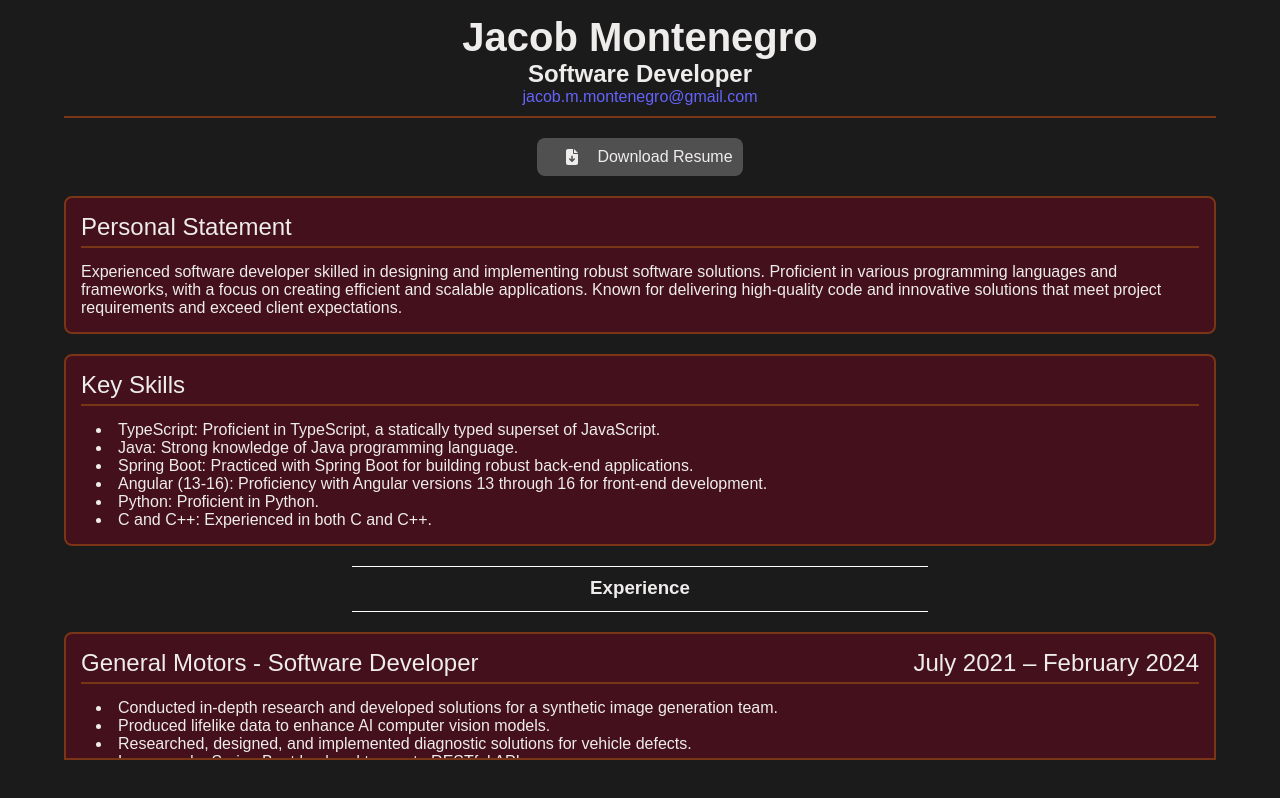
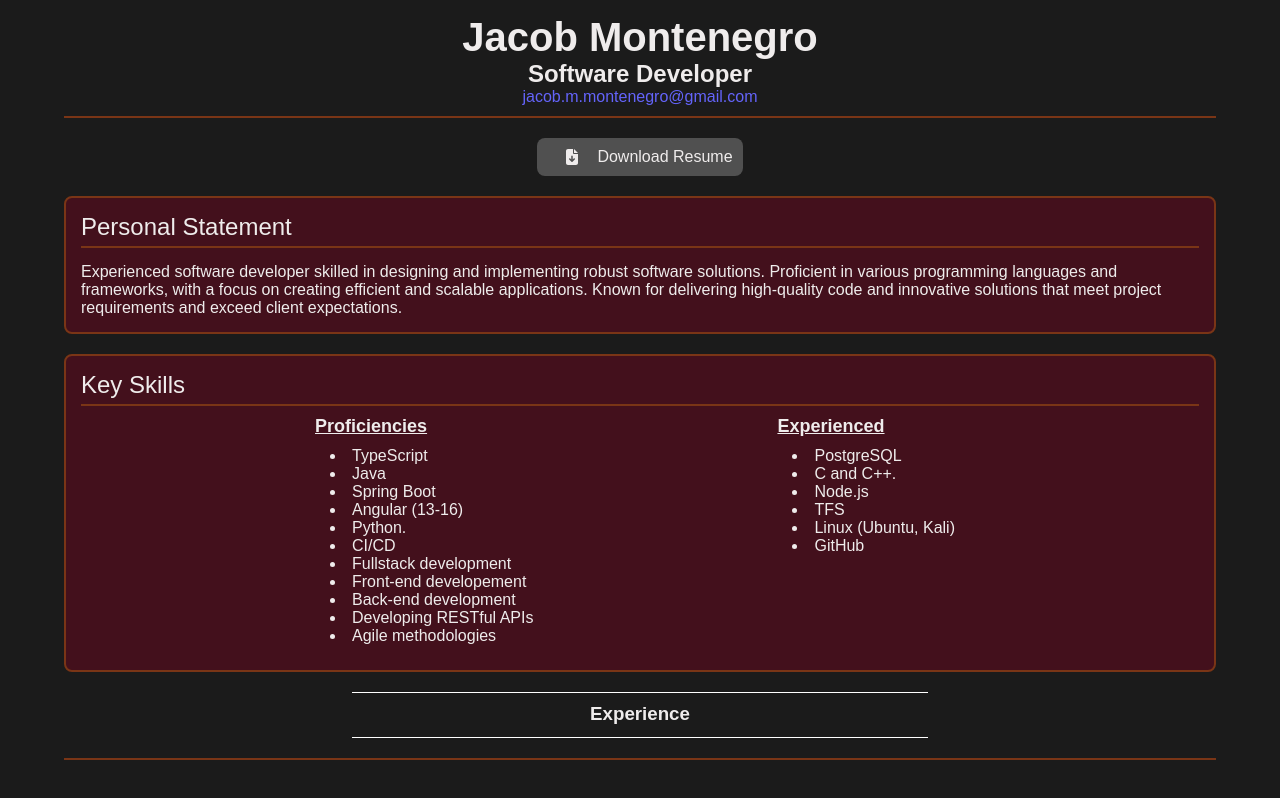
Before and after one commit to jmmontenegro/portfolio-react, a Next.js app: page / in a window 1280 px wide. Built offline with nearby package versions, Linux system fonts and the light colour scheme.

Commit message:
reformatting skills and bullets

```diff
--- a/app/components/bulletin/bulletin.module.css
+++ b/app/components/bulletin/bulletin.module.css
@@ -41,6 +41,26 @@
     border-radius: 8px;
 }
 
+.bulletTitles {
+    display: flex;
+    flex-direction: row;
+    justify-content: space-evenly;
+    padding-top: 10px;
+
+    .titles {
+        font-size: large;
+        text-decoration: underline;
+    }
+
+    .bullets {
+        padding: 10px;
+    }
+}
+
+.bulletSkills {
+    margin-left: 5px;
+}
+
 @media (max-width: 1000px) {
     .container {
         min-width: 90vw;
--- a/app/components/bulletin/bulletin.tsx
+++ b/app/components/bulletin/bulletin.tsx
@@ -1,5 +1,5 @@
 import styles from "./bulletin.module.css";
-import { bulletinProps } from "./bulletin.interface";
+import { bulletPoints, bulletinProps } from "./bulletin.interface";
 import { ReactElement } from "react";
 import Image, { StaticImageData } from "next/image";
 
@@ -14,7 +14,10 @@ export default function Bulletin(data:bulletinProps): ReactElement {
       typeof data.description === 'string' ?
         getDescription(data.description)
         :
-        getBulletedDescription(data.description)
+        data.description !== undefined ?
+          getBulletedDescription(data.description)
+          :
+          data.bullets !== undefined && getBulletedColumns(data.bullets)
       }
       {
         getGraphics(data.graphics)
@@ -42,6 +45,29 @@ function getBulletedDescription(description: string[]): ReactElement {
     </div>);
 }
 
+function getBulletedColumns(bullets: bulletPoints[]): ReactElement | boolean {
+  return (
+    <div className={styles.bulletTitles}>
+    {
+      bullets.map((bullet, index) => (
+        <div key={index}>
+          <b className={styles.titles}>
+          {bullet.main}
+          </b>
+          <div className={styles.bullets}>
+          {
+            bullets[index].keyPoints.map((skills, sIndex) => (
+              <li className={styles.bulletSkills} key={sIndex}>{skills}</li>
+            ))
+          }
+          </div>
+        </div>
+      ))
+    }
+    </div>
+  );
+}
+
 function getGraphics(graphics:StaticImageData[] | undefined): ReactElement | undefined {
   return graphics && (
     <div className={styles.gallery}>
--- a/app/page.tsx
+++ b/app/page.tsx
@@ -2,17 +2,12 @@ import { ReactElement } from "react";
 import Bulletin from "./components/bulletin/bulletin";
 import styles from "./page.module.css";
 import Borders from "./components/borders/borders";
+import { bulletinProps } from "./components/bulletin/bulletin.interface";
 import { FontAwesomeIcon } from '@fortawesome/react-fontawesome';
-import  { faFileDownload }  from '@fortawesome/free-solid-svg-icons';
-import { Button } from "@nextui-org/button";
-import Image from "next/image";
-import icon from "../app/favicon.ico";
+import { faFileDownload } from '@fortawesome/free-solid-svg-icons';
 import raycasterDemo1 from "../app/resources/raycaster_demo1.gif";
 import raycasterDemo2 from "../app/resources/raycaster_demo2.gif";
 import raycasterDemo3 from "../app/resources/raycaster_demo3.gif";
-import { bulletinProps } from "./components/bulletin/bulletin.interface";
-import resume from "./resources/raycaster_demo1.gif";
-
 
 export default function Home(): ReactElement {
 
@@ -25,14 +20,32 @@ export default function Home(): ReactElement {
 
   const skills: bulletinProps = {
     title: "Key Skills",
-    description: [
-      "TypeScript: Proficient in TypeScript, a statically typed superset of JavaScript.",
-      "Java: Strong knowledge of Java programming language.",
-      "Spring Boot: Practiced with Spring Boot for building robust back-end applications.",
-      "Angular (13-16): Proficiency with Angular versions 13 through 16 for front-end development.",
-      "Python: Proficient in Python.",
-      "C and C++: Experienced in both C and C++."
-    ]
+    bullets: [
+       {
+        main: "Proficiencies",
+        keyPoints: [
+          "TypeScript","Java", "Spring Boot", "Angular (13-16)",
+          "Python.",
+          "CI/CD",
+          "Fullstack development",
+          "Front-end developement",
+          "Back-end development",
+          "Developing RESTful APIs",
+          "Agile methodologies"
+        ]
+      },
+      {
+        main: "Experienced",
+        keyPoints: [
+          "PostgreSQL",
+          "C and C++.",
+          "Node.js",
+          "TFS",
+          "Linux (Ubuntu, Kali)",
+          "GitHub"
+        ]
+      }
+    ],
   };
 
   const experience: bulletinProps = {
@@ -125,7 +138,7 @@ export default function Home(): ReactElement {
           Download Resume
         </a>
         <Bulletin title={statement.title} description={statement.description}></Bulletin>
-        <Bulletin title={skills.title} description={skills.description}></Bulletin>
+        <Bulletin title={skills.title} bullets={skills.bullets}></Bulletin>
         <Borders>Experience</Borders>
         <Bulletin title={experience.title} description={experience.description} dates={experience.dates}></Bulletin>
         <Borders>Projects</Borders>
```
Also changed, not shown: app/components/bulletin/bulletin.interface.tsx (+7 -1 lines).
